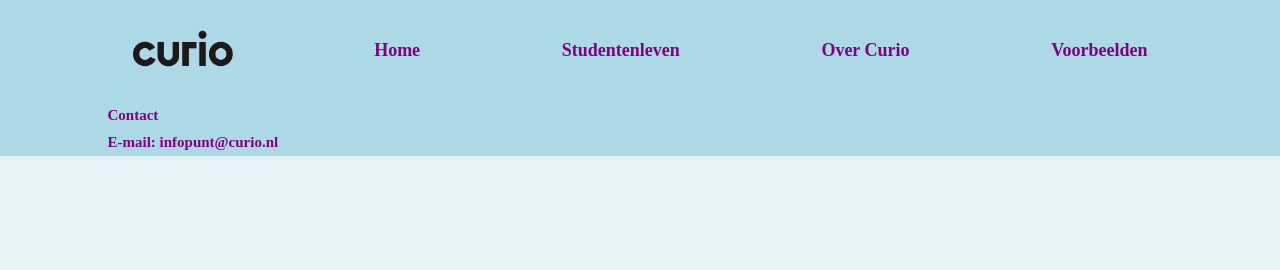
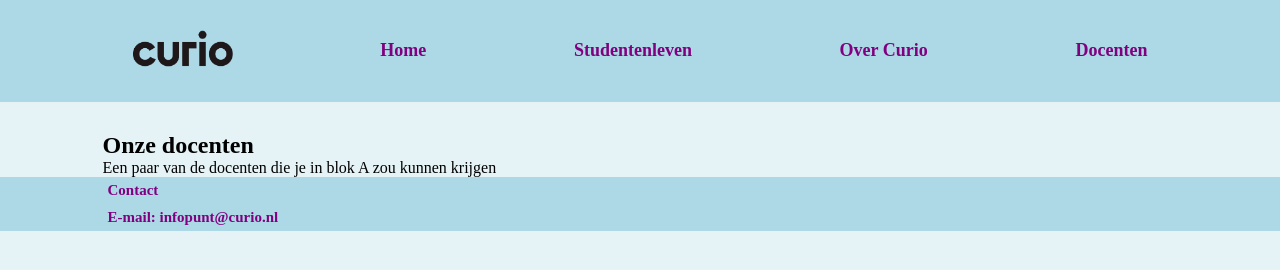
Before and after one commit to Colin0429/pra_c1, a plain HTML site: page docenten.html in a window 1280 px wide. Drawn offline with Linux system fonts and the light colour scheme.

Commit message:
Voorbeelden verwijdert
Ik heb voorbeelden verwijdert en maak een 'docenten' pagina

```diff
--- a/examples.html
+++ b/docenten.html
@@ -19,7 +19,7 @@
                 <a href="index.html">Home</a>
                 <a href="student.html">Studentenleven</a>
                 <a href="about.html">Over Curio</a>
-                <a href="examples.html">Voorbeelden</a>
+                <a href="docenten.html">Docenten</a>
             </nav>
         </div>
     </header>
@@ -27,7 +27,8 @@
 
 
     <main>
-
+        <h2 id="jaaroverzicht">Onze docenten</h2>
+        <p id="docenten-text">Een paar van de docenten die je in blok A zou kunnen krijgen</p>
     </main>
 
 
--- a/style.css
+++ b/style.css
@@ -62,7 +62,7 @@ main .wrapper h2{
 #jaaroverzicht {
     width: 1075px;
     margin: 0 auto;
-    padding: 30px;
+    padding-top: 30px;
 
 }
 .box p {
@@ -113,3 +113,7 @@ main .wrapper h2{
     padding-top: 50px;
     text-align: center;
 }
+#docenten-text{
+    width: 1075px;
+    margin: 0 auto;
+}
```
Also changed, not shown: about.html (+1 -1 lines), index.html (+1 -1 lines), student.html (+1 -1 lines).
